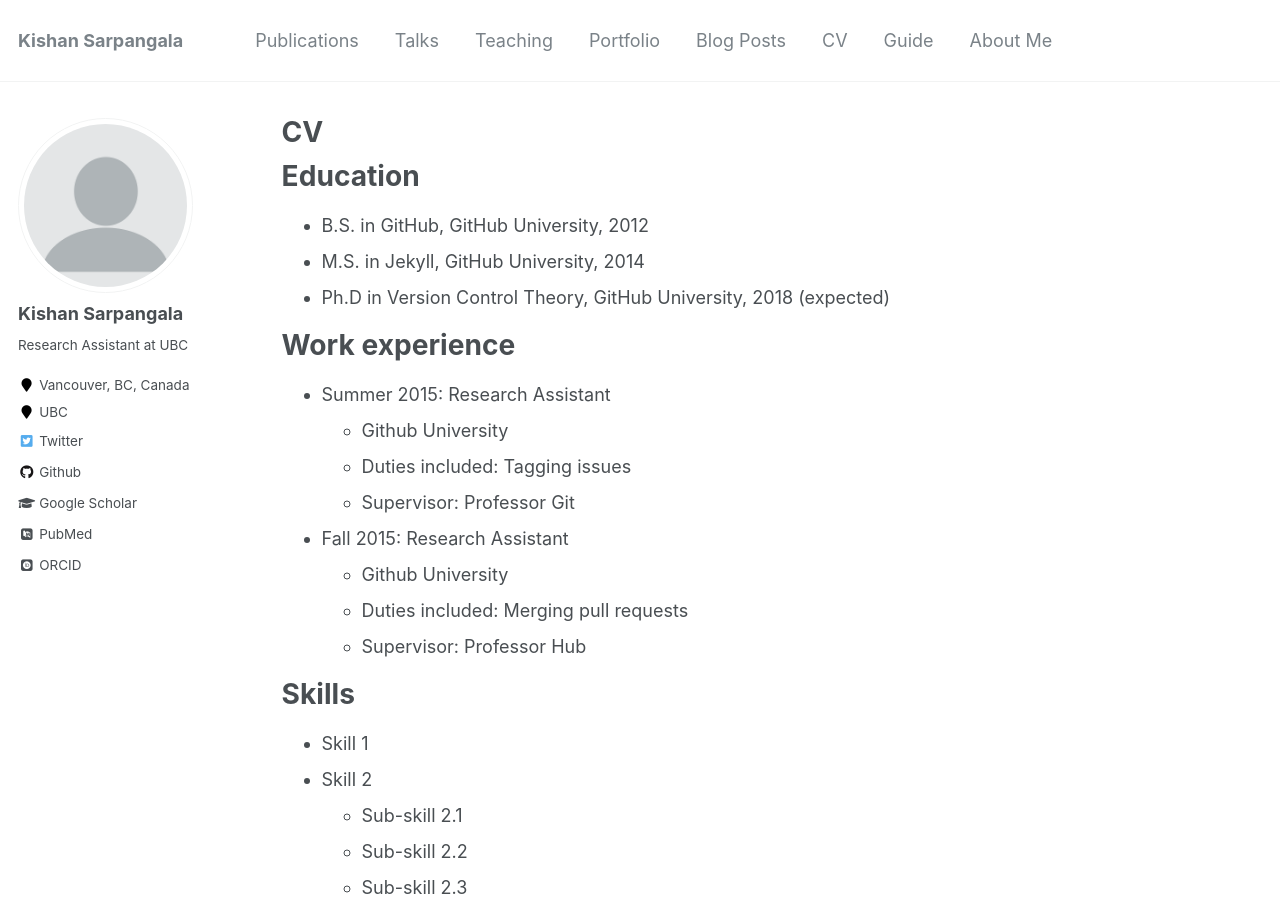
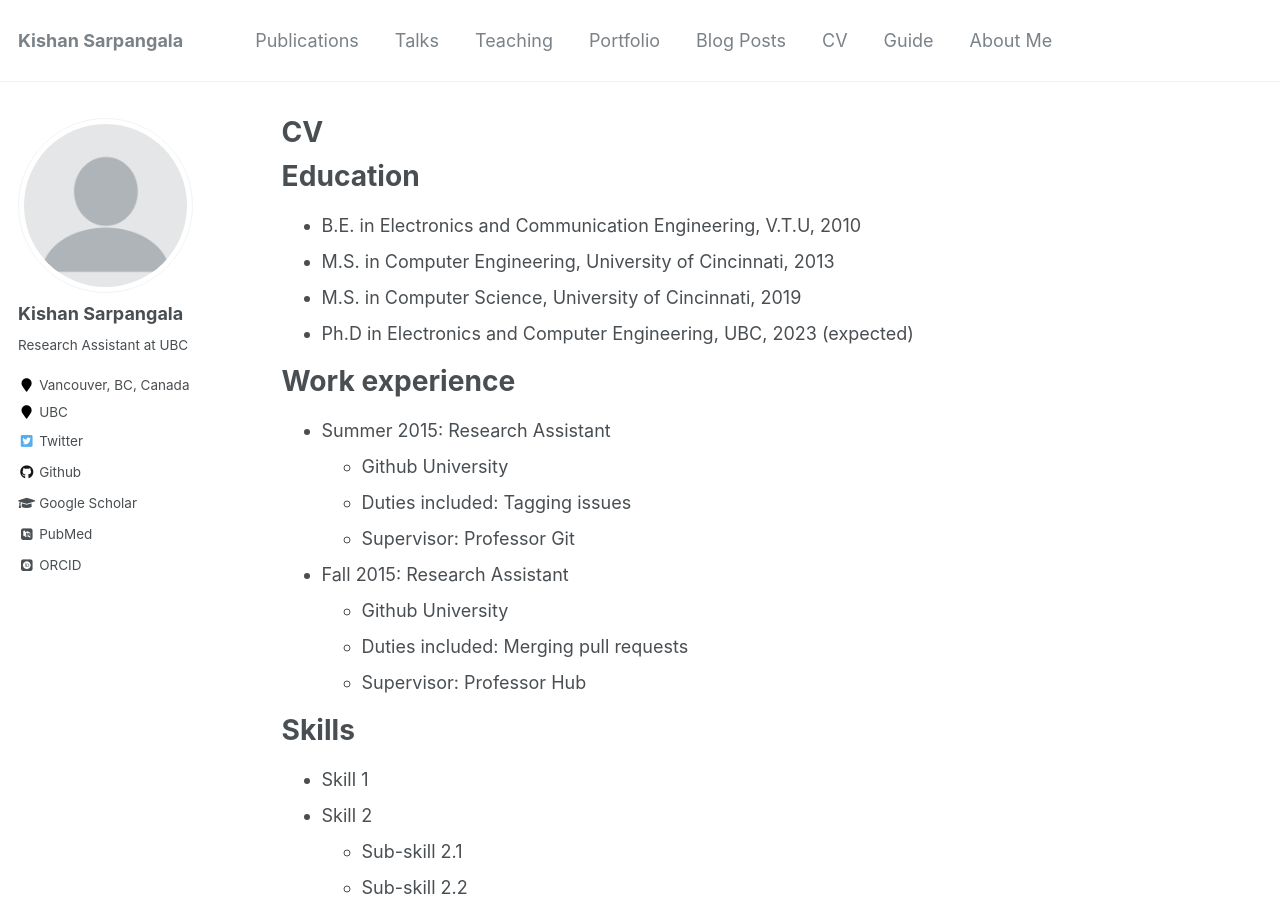
Before and after one commit to ksarpang/ksarpang.github.io, a Jekyll site: the page built from _pages/cv.md, in a window 1280 px wide and 900 px high. Built offline with Jekyll 4.4.1, drawn with Linux system fonts in a browser that asks for light colours; some web fonts are replaced.

Commit message:
Update cv.md

```diff
--- a/_pages/cv.md
+++ b/_pages/cv.md
@@ -11,9 +11,10 @@ redirect_from:
 
 Education
 ======
-* B.S. in GitHub, GitHub University, 2012
-* M.S. in Jekyll, GitHub University, 2014
-* Ph.D in Version Control Theory, GitHub University, 2018 (expected)
+* B.E. in Electronics and Communication Engineering, V.T.U, 2010
+* M.S. in Computer Engineering, University of Cincinnati, 2013
+* M.S. in Computer Science, University of Cincinnati, 2019
+* Ph.D in Electronics and Computer Engineering, UBC, 2023 (expected)
 
 Work experience
 ======
```
